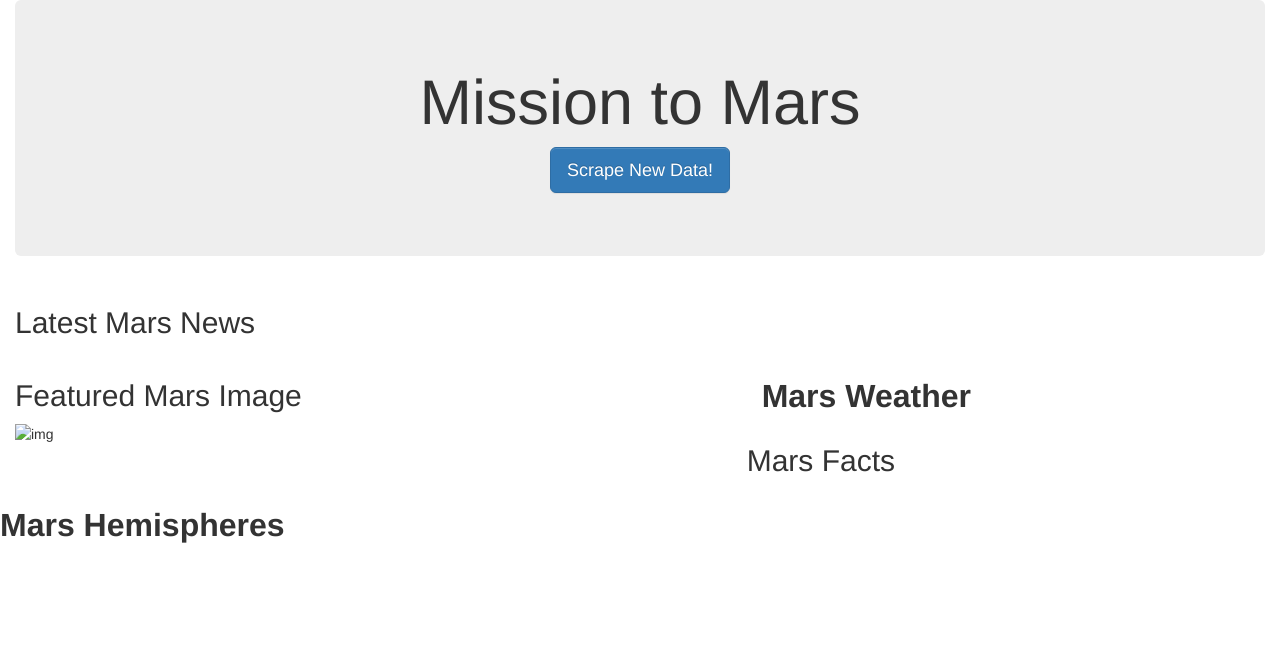
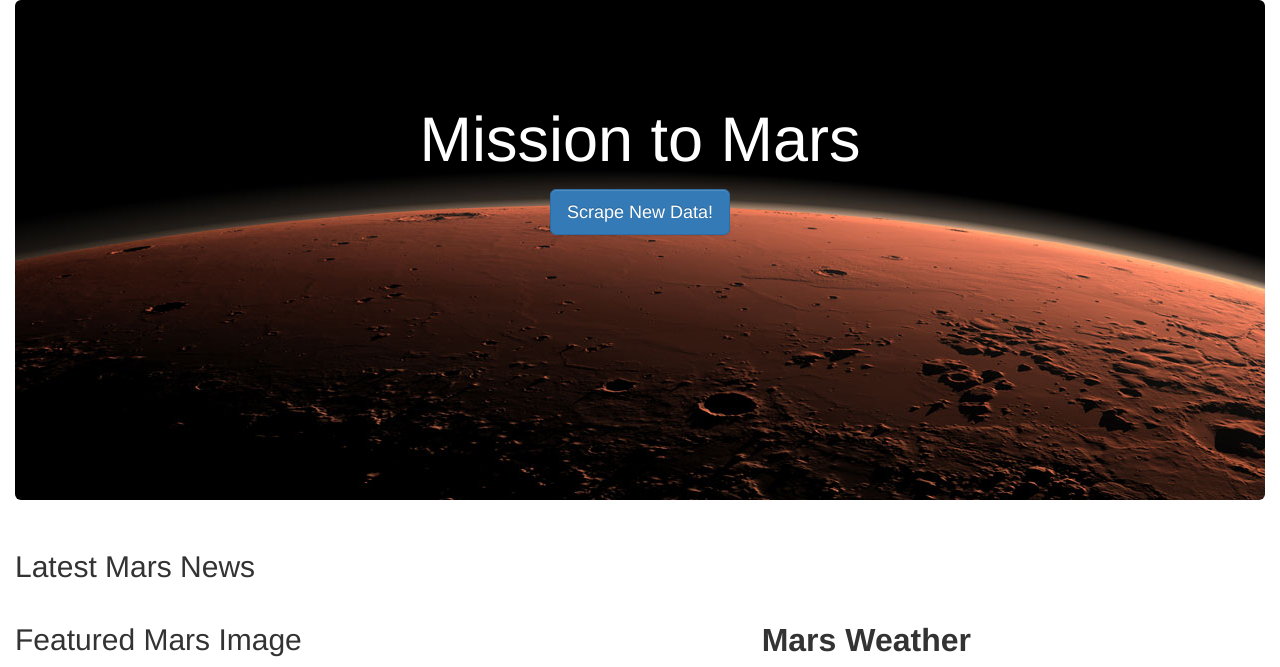
Before and after one commit to remco-mooij/mission-to-mars, a Flask app: page / in a window 1280 px wide. Shown: the top 667 px of the page. Run offline with Flask 2, Linux system fonts and the light colour scheme; data that the repository does not hold is empty; some libraries are stand-ins or nearby versions.

Commit message:
updated project, changed home image

```diff
--- a/Mission_to_Mars/app.py
+++ b/Mission_to_Mars/app.py
@@ -2,9 +2,6 @@
 from flask import Flask, render_template, redirect
 from flask_pymongo import PyMongo
 import scrape_mars
-
-
-
 
 
 # create instance of Flask app
--- a/Mission_to_Mars/static/css/style.css
+++ b/Mission_to_Mars/static/css/style.css
@@ -1,14 +1,22 @@
+.jumbotron {
+    background-image: url("../images/mars.jpg");
+    height: 500px;
+}
 
+.jumbotron h1 {
+    color: white;
+    margin-top: 5%;
+    margin-bottom: 15px;
+}
 
 
 .title {
     font-weight: bold;
     font-size: 32px;
-
 }
 
 .img_size {
-    width: 100%
+    width: 100%;
     height: auto;
     max-height: 550px;
     max-width: 550px;
--- a/Mission_to_Mars/templates/index.html
+++ b/Mission_to_Mars/templates/index.html
@@ -17,6 +17,7 @@
 </head>
 
 <body>
+
   <div class="container-fluid">
     <div class="jumbotron text-center">
       <h1>Mission to Mars</h1>
```
Also changed, not shown: Mission_to_Mars/static/images/mars.jpg (added), 2 other files.
